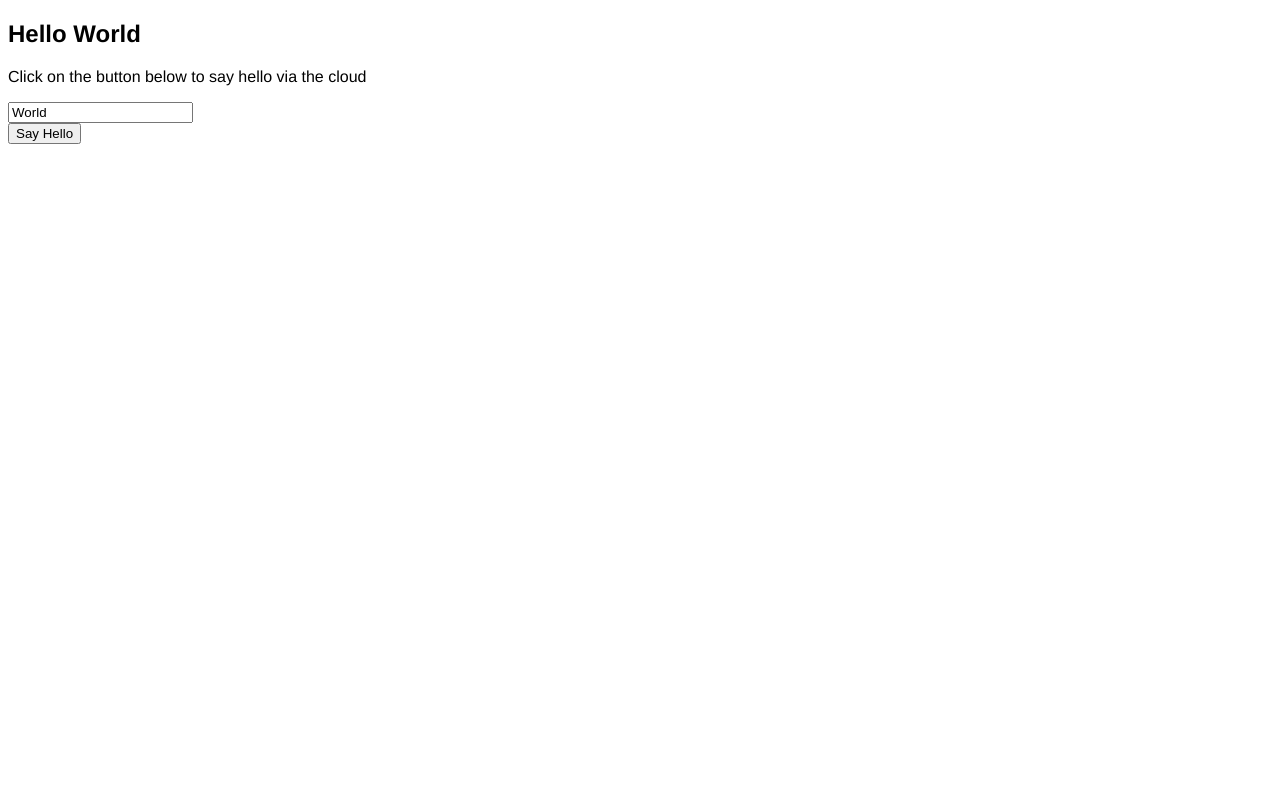
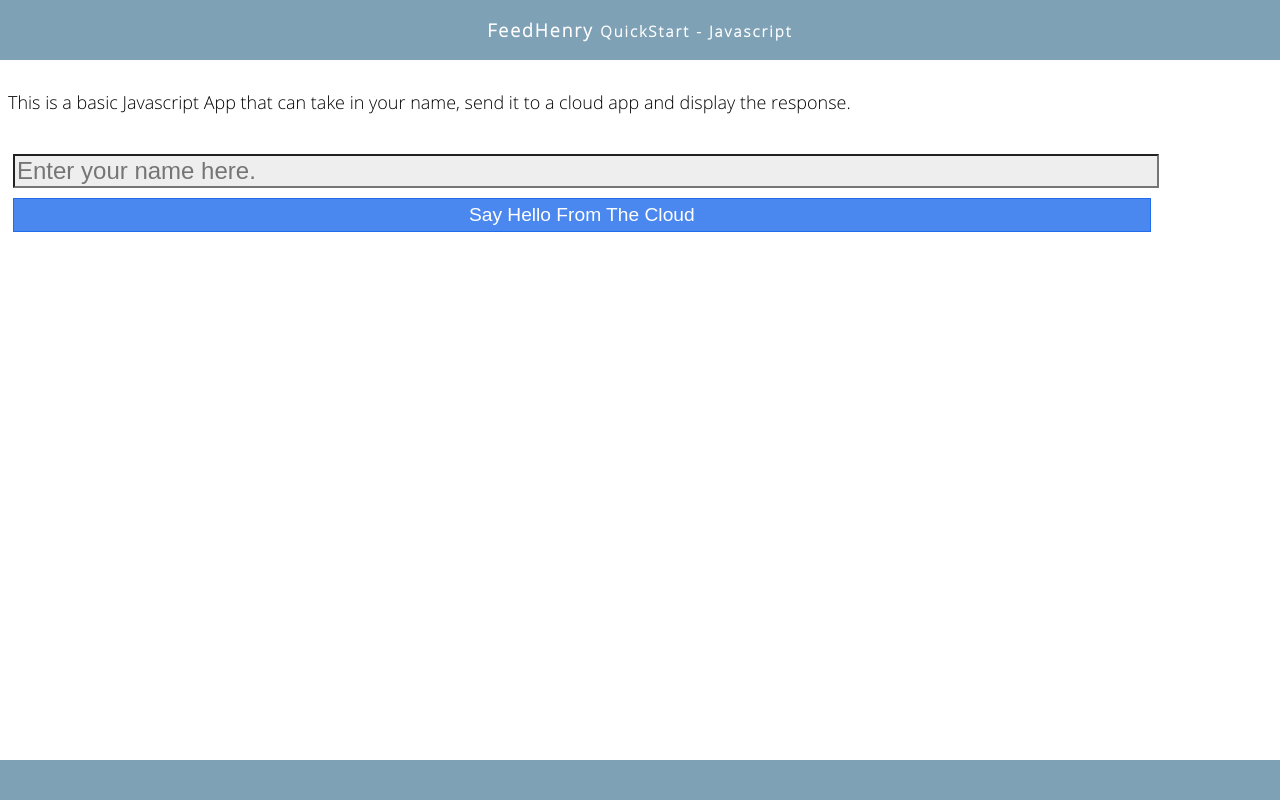
Before and after one commit to feedhenry-templates/helloworld-app, a website: page www/index.html in a window 1280 px wide. Drawn offline with Linux system fonts and the light colour scheme; no server answers.

Commit message:
Updated Hello World App Styling

```diff
--- /dev/null
+++ b/www/css/app.css
@@ -0,0 +1,109 @@
+@font-face {
+    font-family: OS-Regular;
+    src: url('fonts/OpenSans-Regular.ttf');
+}
+@font-face {
+    font-family: OS-Light;
+    src: url('fonts/OpenSans-Light.ttf');
+}
+@font-face {
+    font-family: OS-Bold;
+    src: url('fonts/OpenSans-Bold.ttf');
+}
+
+body {
+    font-size: 12px;
+    font-family: OS-Light;
+}
+#app {
+    width: inherit;
+    height: inherit;
+}
+#count {
+    margin-top:50px;
+}
+header {
+    position: absolute;
+    top:0;
+    left: 0;
+    width: 100%;
+}
+.center > h3 {
+    color: #ffffff;
+    letter-spacing: 2px;
+    font-family: OS-Light;
+    font-size: 1.5em;
+}
+.center > h3 > small {
+    color: #ffffff;
+    letter-spacing: 2px;
+    font-family: OS-Light;
+}
+.header-footer-bg {
+    background-color: #7ea1b6;
+}
+footer {
+    position: absolute;
+    bottom:0;
+    left: 0;
+    width: 100%;
+    height: 5%;
+    color: #ffffff;
+}
+footer > div > small {
+    padding-top: 8px;
+    padding-right: 10px;
+}
+.left {
+    float: left;
+}
+.right {
+    float: right;
+}
+.clear {
+    clear: both;
+}
+.center {
+    text-align: center;
+}
+
+
+/*
+ *  CUSTOM STYLING
+ */
+
+#description {
+    text-align: justify;
+    position: relative;
+    padding-top: 40px;
+    font-size: 1.5em;
+}
+.input-group {
+    display: block;
+}
+
+.cloudResponse {
+    font-size: 2em;
+
+    font-weight: bold;
+    text-align: center;
+}
+
+.say-hello-button {
+    width: 90%;
+
+    margin: 5px 5px 5px 5px;
+    padding: 5px 5px 5px 5px;
+    font-size: 1.6em;
+    background-color: #4a87ee;
+    border: 1px solid #216CEC;
+    color: #fff;
+}
+
+.input-text{
+    margin: 5px 5px 5px 5px;
+
+    width: 90%;
+    background-color: #EEEEEE;
+    font-size: 2em;
+}
--- a/www/index.html
+++ b/www/index.html
@@ -1,21 +1,46 @@
 <!DOCTYPE html>
   <head>
+    <meta charset="utf-8">
+
+    <meta name="viewport" content="width=device-width, initial-scale=1, user-scalable=no">
+
     <title>Hello World</title>
 
-    <style>
-    body { font-family: "Helvetica Neue", Helvetica, sans-serif; }
-    </style>
+    <link rel="stylesheet" href="css/app.css">
   </head>
 
   <body>
-    <h2>Hello World</h2>
+  <header class="header-footer-bg">
+      <div class="center">
+          <h3>FeedHenry
+              <small>QuickStart - Javascript</small>
+          </h3>
+      </div>
+  </header>
 
-    <p> Click on the button below to say hello via the cloud</p>
+  <div id="count" class="">
+      <div id="formWrapper">
+          <p id="description">This is a basic Javascript App that can take in your name, send it to a cloud app and display the response.</p>
+          <br>
 
-    <input id='hello_to' type="text" name="name" value="World"><br>
-    <button id='say_hello'> Say Hello</button>
 
-    <div id="cloudResponse"></div>
+          <input id="hello_to" type="text" class="input-text" placeholder="Enter your name here.">
+
+
+          <br>
+
+          <button id="say_hello" type="button" class="say-hello-button">Say Hello From The Cloud</button>
+          <div id="cloudResponse" class="cloudResponse"></div>
+      </div>
+  </div>
+
+      <footer class="header-footer-bg">
+          <div>
+              <small class="right">
+                  <!-- v.&nbsp;{{ version }} -->
+              </small>
+          </div>
+      </footer>
 
     <script src="feedhenry.js"></script>
     <script src="hello.js"></script>
```
Also changed, not shown: www/css/fonts/OpenSans-Bold.ttf (added), www/css/fonts/OpenSans-Light.ttf (added), www/css/fonts/OpenSans-Regular.ttf (added).
